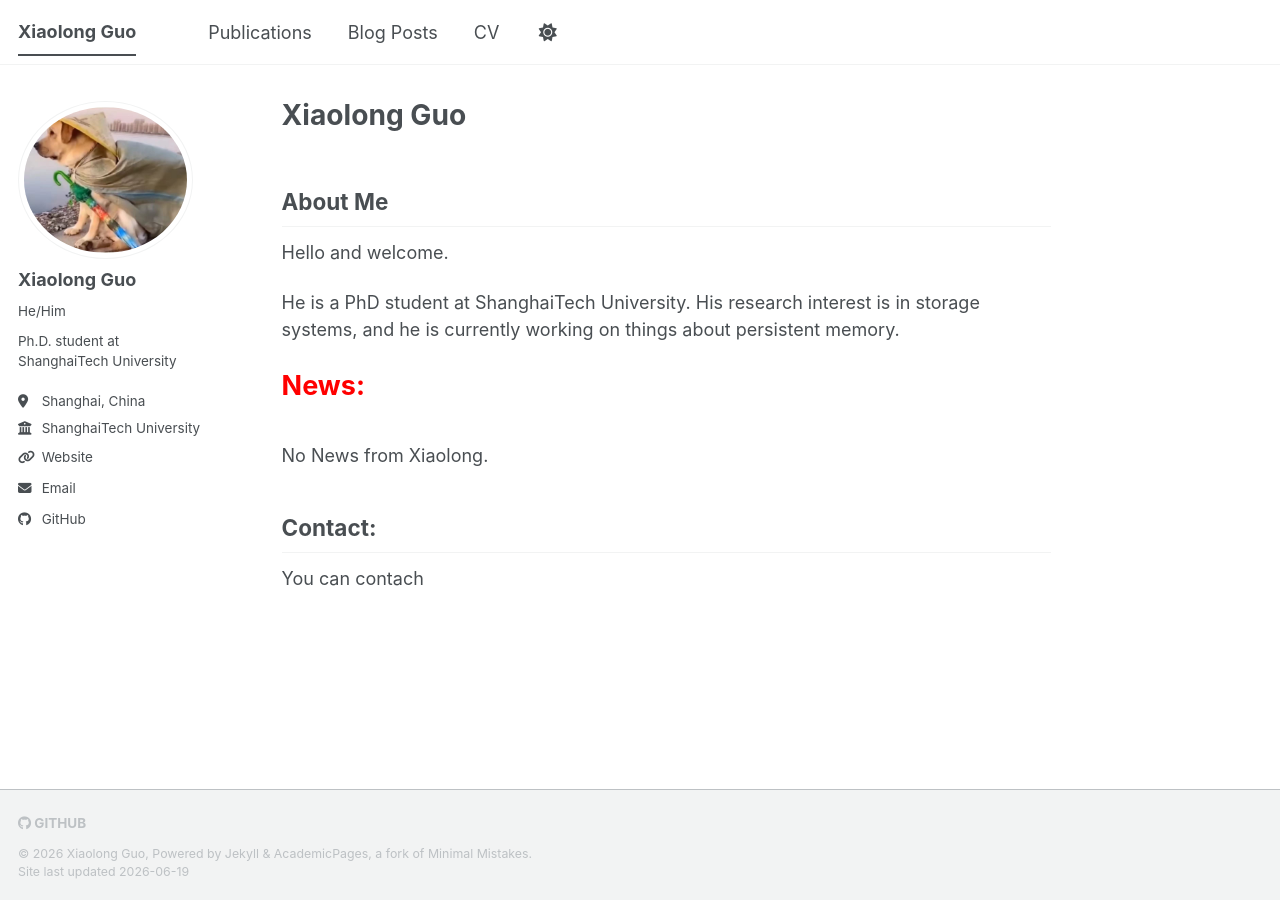
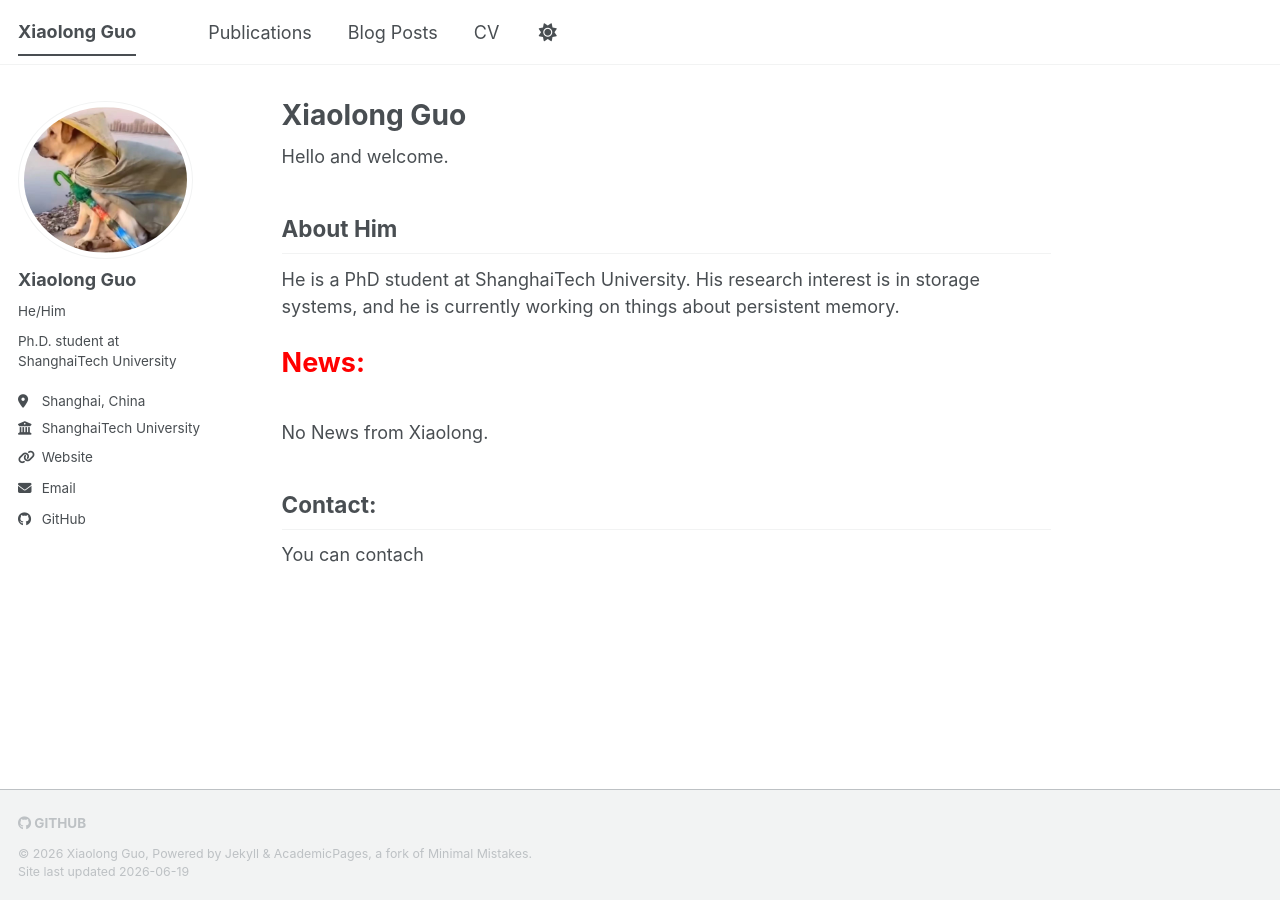
Before and after one commit to num73/num73.github.io, a Jekyll site: the page built from _pages/about.md, in a window 1280 px wide. Built offline with Jekyll 4.4.1, drawn with Linux system fonts in a browser that asks for light colours; a script bundle is joined from its source files by our own code; library files that are not in the unit come from our copies.

Commit message:
Update section title from "About Me" to "About Him" in about page

```diff
--- a/_pages/about.md
+++ b/_pages/about.md
@@ -7,9 +7,10 @@ redirect_from:
   - /about.html
 ---
 
-## About Me
 
 Hello and welcome.
+
+## About Him
 
 He is a PhD student at ShanghaiTech University. His research interest is in storage systems, and he is currently working on things about persistent memory.
 
```
